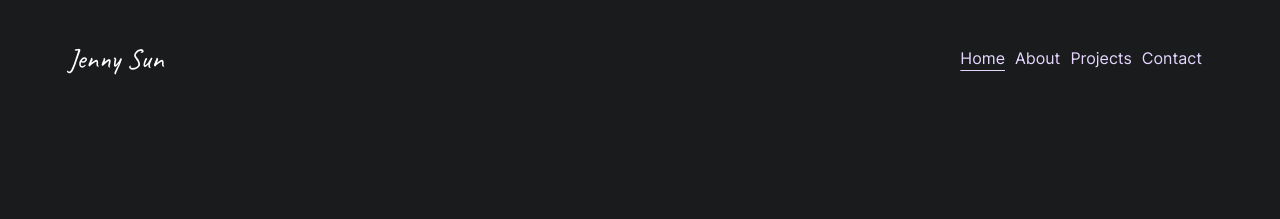
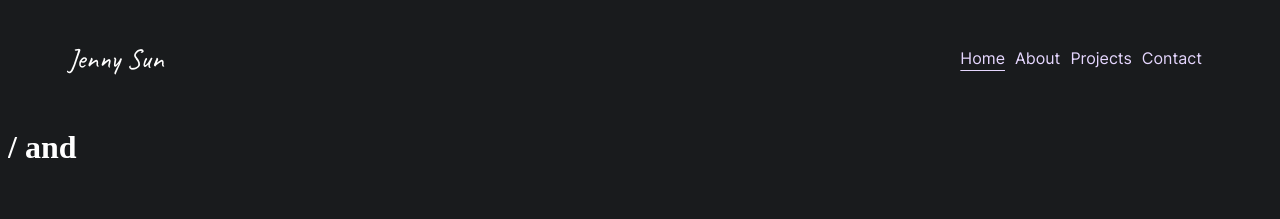
Before and after one commit to xMISSJ/portfolio, a SvelteKit app: page / in a window 1280 px wide. Shown: the top 219 px of the page. Built offline with nearby package versions, Linux system fonts and the light colour scheme.

Commit message:
feat: add extra text.

```diff
--- a/src/components/Menu.svelte
+++ b/src/components/Menu.svelte
@@ -26,6 +26,8 @@
     {/each}
   </nav>
 </div>
+
+<h1>{$page.url.pathname} and {base}</h1>
 
 <style lang="scss">
   #menu-container {
```
